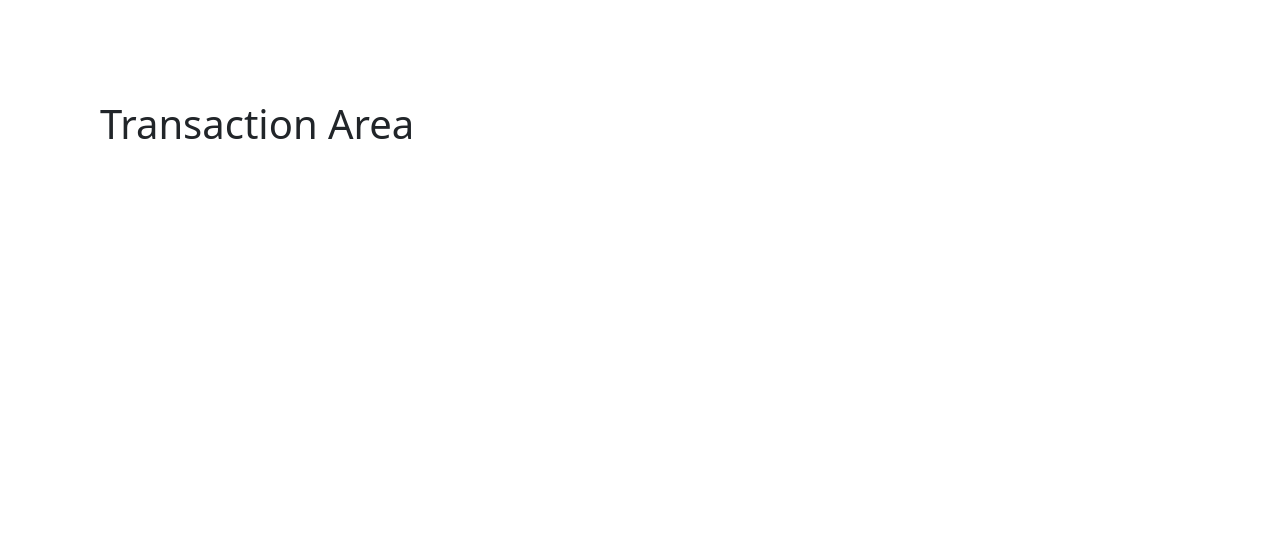
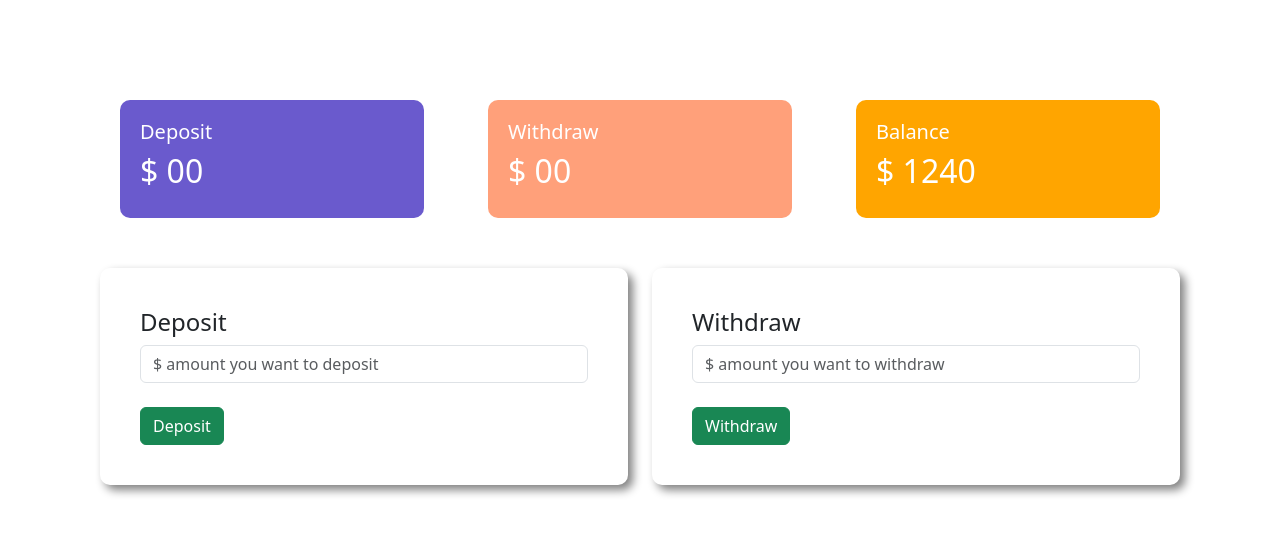
Before and after one commit to RedwanParvez100/lomba-line-bank, a plain HTML site: page index.html in a window 1280 px wide. Both pictures are taken after a click on the button "Enter". Drawn offline with Linux system fonts and the light colour scheme.

Commit message:
deposit module added

```diff
--- a/index.html
+++ b/index.html
@@ -22,16 +22,61 @@
     </div>
 
     <div id="transaction-area">
-        <h1>Transaction Area</h1>
+        <div class="row">
+            <div class="col-md-4">
+                <div class="deposit status">
+                    <h5>Deposit</h5>
+                    <h2>$ 00</h2>
+                </div>
+            </div>
+            <div class="col-md-4">
+                <div class="withdraw status">
+                    <h5>Withdraw</h5>
+                    <h2>$ 00</h2>
+                </div>
+            </div>
+            <div class="col-md-4">
+                <div class="balance status">
+                    <h5>Balance</h5>
+                    <h2>$ 1240</h2>
+                </div>
+            </div>
+        </div>
+        <div class="row">
+            <div class="col-md-6">
+                <div class="submit-area">
+                    <h4>Deposit</h4>
+                    <input id="depositAmount" type="text" class="form-control" placeholder="$ amount you want to deposit">
+                    <br>
+                    <button id="addDeposit" class="btn btn-success">Deposit</button>
+                </div>
+            </div>
+            <div class="col-md-6">
+                <div class="submit-area">
+                    <h4>Withdraw</h4>
+                    <input type="text" class="form-control" placeholder="$ amount you want to withdraw">
+                    <br>
+                    <button class="btn btn-success">Withdraw</button>
+                </div>
+            </div>
+        </div>
     </div>
 
     <script>
+        // login button event handler
         const loginBtn = document.getElementById("login");
         loginBtn.addEventListener("click", function(){
             const loginArea = document.getElementById("login-area");
             loginArea.style.display = "none";
             const transactionArea = document.getElementById("transaction-area");
             transactionArea.style.display = "block";
+        })
+
+        // deposit button event handler
+        const depositBtn = document.getElementById("addDeposit");
+        depositBtn.addEventListener("click", function(){
+            const depositAmount = document.getElementById("depositAmount").value;
+            const depositNumber = parseFloat(depositAmount);
         })
     </script>
 
--- a/style.css
+++ b/style.css
@@ -10,3 +10,18 @@ body{
 #transaction-area{
      display: none;
 }
+.status{
+    margin: 0 20px;
+    color: white;
+    border-radius: 10px;
+    padding: 20px;
+}
+.deposit{
+    background-color: slateblue;
+}
+.withdraw{
+    background-color: lightsalmon;
+}
+.balance{
+    background-color: orange;
+}
```
